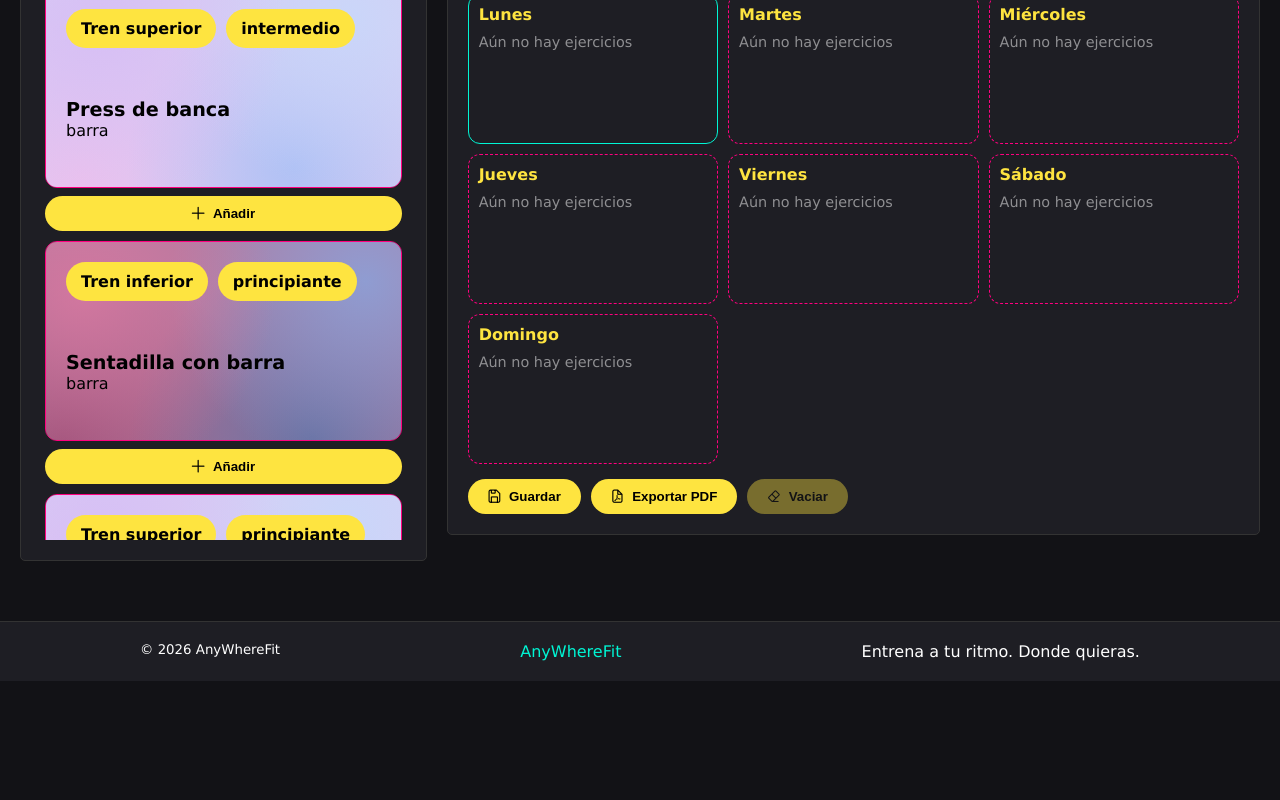
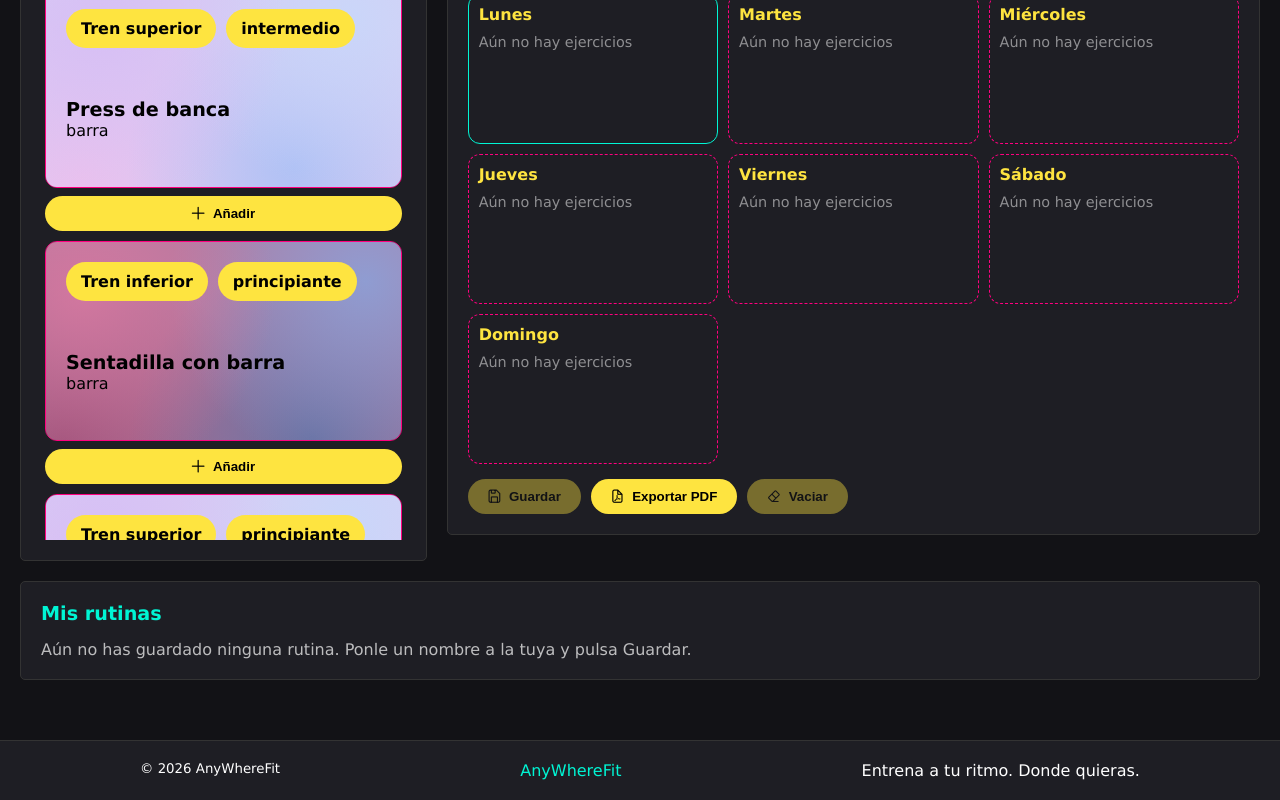
Before and after one commit to AlbaHaka47/gym-app, a React (Vite) app in the folder frontend/: page /generar-rutina in a window 1280 px wide. Shown: the part 440-1240 px from the top of the page. Before the commit the page ends 1121 px from the top, so only its background shows below. Built offline with nearby package versions, Linux system fonts and the light colour scheme.

Commit message:
Phase 5.2: My Routines

```diff
--- a/frontend/src/assets/RoutineButtons.css
+++ b/frontend/src/assets/RoutineButtons.css
@@ -3,7 +3,8 @@
 .routine-actions button,
 .btn-generate,
 .btn-add,
-.btn-add-day {
+.btn-add-day,
+.btn-open {
     display: inline-flex;
     align-items: center;
     justify-content: center;
@@ -22,7 +23,8 @@
 .routine-actions button:hover:not(disabled),
 .btn-generate:hover,
 .btn-add:hover,
-.btn-add-day:hover:not(:disabled) {
+.btn-add-day:hover:not(:disabled),
+.btn-open:hover {
     transform: scale(1.05);
     background-color: var(--turquesa);
 }
@@ -38,7 +40,8 @@
 
 /* Botones pequeños con solo un icono */
 .routine-exercise-actions button,
-.btn-remove-day {
+.btn-remove-day,
+.saved-actions .btn-delete {
     display: inline-flex;
     align-items: center;
     justify-content: center;
@@ -52,7 +55,8 @@
 }
 
 .routine-exercise-actions button i,
-.btn-remove-day i {
+.btn-remove-day i,
+.saved-actions .btn-delete i {
     font-size: 0.8rem;
 }
 
@@ -62,7 +66,7 @@
 }
 
 .routine-exercise-actions .btn-delete:hover:not(:disabled),
-.btn-remove-day:hover {
+.btn-remove-day:hover, .saved-actions .btn-delete:hover {
     border-color: var(--rosa);
     color: var(--rosa);
 }
--- a/frontend/src/assets/RoutineSetup.css
+++ b/frontend/src/assets/RoutineSetup.css
@@ -13,3 +13,8 @@
 .btn-generate, .btn-add-day {
     align-self: flex-start;
 }
+
+.routine-notice {
+    color: var(--amarillo);
+    font-size: 0.9rem;
+}
--- /dev/null
+++ b/frontend/src/assets/SavedRoutines.css
@@ -0,0 +1,63 @@
+.saved {
+    background-color: var(--card-bg);
+    border: 1px solid #333;
+    border-radius: 5px;
+    padding: 20px;
+    display: flex;
+    flex-direction: column;
+    gap: 15px;
+}
+
+.saved h2 {
+    color: var(--turquesa);
+    font-size: 1.2rem;
+}
+
+.saved-empty {
+    color: var(--texto);
+    opacity: 0.7;
+}
+
+.saved-list {
+    list-style: none;
+    display: grid;
+    grid-template-columns: repeat(auto-fill, minmax(280px, 1fr));
+    gap: 10px;
+}
+
+.saved-item {
+    display: flex;
+    justify-content: space-between;
+    align-items: center;
+    gap: 10px;
+    background-color: var(--bg-oscuro);
+    border: 1px solid #333;
+    border-radius: 12px;
+    padding: 12px;
+}
+
+.saved-item.actual {
+    border-color: var(--turquesa);
+}
+
+.saved-info {
+    min-width: 0;
+}
+
+.saved-info h3 {
+    color: var(--amarillo);
+    font-size: 1rem;
+    overflow-wrap: anywhere;
+}
+
+.saved-info p {
+    color: var(--texto);
+    font-size: 0.8rem;
+    opacity: 0.8;
+}
+
+.saved-actions {
+    display: flex;
+    align-items: center;
+    gap: 8px;
+}
--- /dev/null
+++ b/frontend/src/components/routine/SavedRoutines.jsx
@@ -0,0 +1,81 @@
+import '../../assets/SavedRoutines.css';
+
+const NOMBRES_MODO = { lista: 'Lista', semana: 'Semana', dias: 'Por días' };
+
+const NOMBRES_OBJETIVO = {
+  fuerza: 'Fuerza',
+  hipertrofia: 'Hipertrofia',
+  'perdida-grasa': 'Pérdida de grasa',
+};
+
+const contarEjercicios = (rutina) =>
+  rutina.planes[rutina.modo].reduce(
+    (total, dia) => total + dia.ejercicios.length,
+    0
+  );
+
+const formatearFecha = (iso) =>
+  iso
+    ? new Date(iso).toLocaleDateString('es-ES', {
+        day: 'numeric',
+        month: 'short',
+        year: 'numeric',
+      })
+    : '';
+
+function SavedRoutines({ rutinas, idActual, onOpen, onDelete }) {
+  return (
+    <section className="saved">
+      <h2>Mis rutinas</h2>
+
+      {rutinas.length === 0 ? (
+        <p className="saved-empty">
+          Aún no has guardado ninguna rutina. Ponle un nombre a la tuya y pulsa Guardar.
+        </p>
+      ) : (
+        <ul className="saved-list">
+          {rutinas.map((r) => {
+            const total = contarEjercicios(r);
+
+            return (
+              <li
+                key={r.id}
+                className={`saved-item ${r.id === idActual ? 'actual' : ''}`}
+              >
+                <div className="saved-info">
+                  <h3>{r.nombre}</h3>
+                  <p>
+                    {NOMBRES_OBJETIVO[r.objetivo] ?? r.objetivo} ·{' '}
+                    {NOMBRES_MODO[r.modo]} · {total}{' '}
+                    {total === 1 ? 'ejercicio' : 'ejercicios'}
+                    {r.guardadaEn && ` · ${formatearFecha(r.guardadaEn)}`}
+                  </p>
+                </div>
+
+                <div className="saved-actions">
+                  <button
+                    type="button"
+                    className="btn-open"
+                    onClick={() => onOpen(r)}
+                  >
+                    <i className="pi pi-folder-open" aria-hidden="true"></i> Abrir
+                  </button>
+                  <button
+                    type="button"
+                    className="btn-delete"
+                    aria-label={`Eliminar ${r.nombre}`}
+                    onClick={() => onDelete(r)}
+                  >
+                    <i className="pi pi-trash" aria-hidden="true"></i>
+                  </button>
+                </div>
+              </li>
+            );
+          })}
+        </ul>
+      )}
+    </section>
+  );
+}
+
+export default SavedRoutines;
--- a/frontend/src/hooks/useRutina.js
+++ b/frontend/src/hooks/useRutina.js
@@ -1,5 +1,5 @@
 import { useState, useEffect } from 'react';
-import { ejercicioPorId } from '../utils/ejercicioPorId';
+import { normalizarRutina } from '../utils/normalizarRutina';
 
 const DIAS_SEMANA = [
   { id: 'lunes', nombre: 'Lunes' },
@@ -25,6 +25,7 @@ const PLANES_INICIALES = {
 };
 
 const RUTINA_INICIAL = {
+  id: null,
   nombre: "",
   objetivo: "hipertrofia",
   modo: "semana",
@@ -35,41 +36,21 @@ const DIA_INICIAL = "lunes";
 
 const CLAVE_BORRADOR = "anywherefit:borrador";
 
-// Quita los ejercicios que ya no existen en el catálogo
-const limpiarPlanes = (planes) =>
-  Object.fromEntries(
-    Object.entries(planes).map(([modo, dias]) => [
-      modo,
-      dias.map((dia) => ({
-        ...dia,
-        ejercicios: dia.ejercicios.filter((item) =>
-          ejercicioPorId(item.ejercicioId)
-        ),
-      })),
-    ])
-  );
-
 const cargarBorrador = () => {
   try {
     const texto = localStorage.getItem(CLAVE_BORRADOR);
     if (!texto) return null;
 
-    const { rutina, diaActivo } = JSON.parse(texto);
+    const datos = JSON.parse(texto);
+    const rutina = normalizarRutina(datos.rutina);
+    if (!rutina) return null;
 
-    const completos = ["lista", "semana", "dias"].every(
-      (modo) => Array.isArray(rutina.planes[modo]) && rutina.planes[modo].length > 0
-    );
-    if (!completos || !rutina.planes[rutina.modo]) return null;
+    const dias = rutina.planes[rutina.modo];
+    const diaActivo = dias.some((dia) => dia.id === datos.diaActivo)
+      ? datos.diaActivo
+      : dias[0].id;
 
-    const planes = limpiarPlanes(rutina.planes);
-    const diasModo = planes[rutina.modo];
-
-    return {
-      rutina: { ...rutina, planes },
-      diaActivo: diasModo.some((dia) => dia.id === diaActivo)
-        ? diaActivo
-        : diasModo[0].id,
-    };
+    return { rutina, diaActivo };
   } catch {
     return null;
   }
@@ -265,6 +246,14 @@ const renumerar = (lista) =>
       setDiaActivo(DIA_INICIAL);
     };
 
+    const cargarRutina = (guardada) => {
+      const normalizada = normalizarRutina(guardada);
+      if (!normalizada) return;
+
+      setRutina(normalizada);
+      setDiaActivo(normalizada.planes[normalizada.modo][0].id);
+    };
+
     return {
       rutina,
       dias,
@@ -280,5 +269,6 @@ const renumerar = (lista) =>
       moverEjercicio,
       reubicarEjercicio,
       vaciarRutina,
+      cargarRutina,
     };
   }
--- /dev/null
+++ b/frontend/src/hooks/useRutinasGuardadas.js
@@ -0,0 +1,49 @@
+import { useState, useEffect } from 'react';
+import { normalizarRutina } from '../utils/normalizarRutina';
+
+const CLAVE = 'anywherefit:rutinas';
+
+const cargar = () => {
+  try {
+    const texto = localStorage.getItem(CLAVE);
+    const lista = texto ? JSON.parse(texto) : [];
+    if (!Array.isArray(lista)) return [];
+
+    return lista
+      .map(normalizarRutina)
+      .filter((rutina) => rutina && typeof rutina.id === 'string');
+  } catch {
+    return [];
+  }
+};
+
+export function useRutinasGuardadas() {
+  const [rutinas, setRutinas] = useState(cargar);
+
+  useEffect(() => {
+    try {
+      localStorage.setItem(CLAVE, JSON.stringify(rutinas));
+    } catch {
+      // Sin espacio o almacenamiento bloqueado: seguimos sin guardar
+    }
+  }, [rutinas]);
+
+  const guardarRutina = (rutina) => {
+    const id = rutina.id ?? crypto.randomUUID();
+    const copia = { ...rutina, id, guardadaEn: new Date().toISOString() };
+
+    setRutinas((prev) =>
+      prev.some((r) => r.id === id)
+        ? prev.map((r) => (r.id === id ? copia : r))
+        : [copia, ...prev]
+    );
+
+    return id;
+  };
+
+  const eliminarRutina = (id) => {
+    setRutinas((prev) => prev.filter((r) => r.id !== id));
+  };
+
+  return { rutinas, guardarRutina, eliminarRutina };
+}
--- a/frontend/src/pages/GenerarRutina.jsx
+++ b/frontend/src/pages/GenerarRutina.jsx
@@ -14,6 +14,8 @@ import { ejercicioPorId } from '../utils/ejercicioPorId';
 import ExercisePicker from '../components/routine/ExercisePicker';
 import RoutineBoard from '../components/routine/RoutineBoard';
 import ExerciseCard from '../components/training/ExerciseCard';
+import { useRutinasGuardadas } from '../hooks/useRutinasGuardadas';
+import SavedRoutines from '../components/routine/SavedRoutines';
 import '../assets/RoutinePage.css';
 import '../assets/RoutineSetup.css';
 import '../assets/RoutineButtons.css';
@@ -55,6 +57,7 @@ function GenerarRutina() {
     moverEjercicio,
     reubicarEjercicio,
     vaciarRutina,
+    cargarRutina,
   } = useRutina();
 
   const [arrastrado, setArrastrado] = useState(null);
@@ -68,18 +71,55 @@ function GenerarRutina() {
 
   const diaActivoNombre = dias.find((d) => d.id === diaActivo).nombre;
 
-  const hayContenido =
-    rutina.nombre !== '' ||
-    Object.values(rutina.planes).some((plan) =>
-      plan.some((dia) => dia.ejercicios.length > 0)
-    );
+  const { rutinas, guardarRutina, eliminarRutina } = useRutinasGuardadas();
+  const [aviso, setAviso] = useState('');
+
+  const hayEjercicios = Object.values(rutina.planes).some((plan) =>
+    plan.some((dia) => dia.ejercicios.length > 0)
+  );
+  const hayContenido = rutina.nombre !== '' || hayEjercicios;
+
+  const handleGuardar = () => {
+    const nombre = rutina.nombre.trim();
+
+    if (nombre === '') {
+      setAviso('Ponle un nombre a la rutina antes de guardarla.');
+      return;
+    }
+
+    const id = guardarRutina({ ...rutina, nombre });
+    cambiarDato('id', id);
+    setAviso(`Rutina «${nombre}» guardada en Mis rutinas.`);
+  };
+
+  const handleAbrir = (guardada) => {
+    if (hayContenido) {
+      const confirmado = window.confirm(
+        'Al abrir esta rutina se reemplazará la que tienes en pantalla. Si no la has guardado, se perderá. ¿Continuar?'
+      );
+      if (!confirmado) return;
+    }
+
+    cargarRutina(guardada);
+    setAviso('');
+  };
+
+  const handleEliminar = (guardada) => {
+    if (!window.confirm(`¿Eliminar «${guardada.nombre}» de Mis rutinas?`)) return;
+
+    eliminarRutina(guardada.id);
+    if (guardada.id === rutina.id) cambiarDato('id', null);
+  };
 
   const handleVaciar = () => {
     const confirmado = window.confirm(
       '¿Vaciar la rutina? Se borrarán el nombre y los ejercicios de los tres modos.'
     );
 
-    if (confirmado) vaciarRutina();
+    if (confirmado) {
+      vaciarRutina();
+      setAviso('');
+    }
   };
 
   const nombreDia = (over) =>
@@ -192,7 +232,10 @@ function GenerarRutina() {
                 <select
                   id="rutina-objetivo"
                   value={rutina.objetivo}
-                  onChange={(e) => cambiarDato("objetivo", e.target.value)}
+                  onChange={(e) => {
+                    cambiarDato("nombre", e.target.value);
+                    setAviso('');
+                  }}
                 >
                   <option value="fuerza">Fuerza</option>
                   <option value="hipertrofia">Hipertrofia</option>
@@ -242,7 +285,7 @@ function GenerarRutina() {
             )}
 
             <div className="routine-actions">
-              <button type="button">
+              <button type="button" onClick={handleGuardar} disabled={!hayEjercicios}>
                 <i className="pi pi-save" aria-hidden="true"></i> Guardar
               </button>
               <button type="button">
@@ -252,6 +295,12 @@ function GenerarRutina() {
                 <i className="pi pi-eraser" aria-hidden="true"></i> Vaciar
               </button>
             </div>
+
+            {aviso && (
+              <p className="routine-notice" role="status">
+                {aviso}
+              </p>
+            )}
           </section>
 
         </div>
@@ -270,6 +319,13 @@ function GenerarRutina() {
           ) : null}
         </DragOverlay>
       </DndContext>
+
+      <SavedRoutines
+        rutinas={rutinas}
+        idActual={rutina.id}
+        onOpen={handleAbrir}
+        onDelete={handleEliminar}
+      />
     </main>
   );
 }
--- /dev/null
+++ b/frontend/src/utils/normalizarRutina.js
@@ -0,0 +1,28 @@
+import { ejercicioPorId } from './ejercicioPorId';
+
+const MODOS = ['lista', 'semana', 'dias'];
+
+export function normalizarRutina(rutina) {
+  try {
+    const completos = MODOS.every(
+      (modo) => Array.isArray(rutina.planes[modo]) && rutina.planes[modo].length > 0
+    );
+    if (!completos || !MODOS.includes(rutina.modo)) return null;
+
+    const planes = Object.fromEntries(
+      Object.entries(rutina.planes).map(([modo, dias]) => [
+        modo,
+        dias.map((dia) => ({
+          ...dia,
+          ejercicios: dia.ejercicios.filter((item) =>
+            ejercicioPorId(item.ejercicioId)
+          ),
+        })),
+      ])
+    );
+
+    return { ...rutina, planes };
+  } catch {
+    return null;
+  }
+}
```
